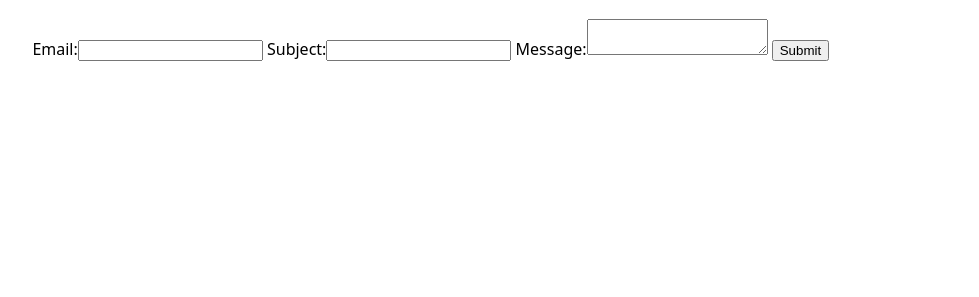
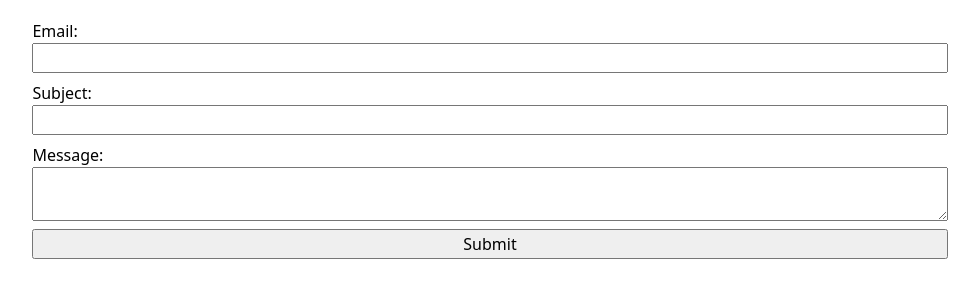
Before and after one commit to Kayempea/portfolio, a plain HTML site: page contact/index.html in a window 1280 px wide. Shown: the part 137-434 px from the top of the page, without its empty margins (150-1129 px from the left). Drawn offline with Linux system fonts and the light colour scheme.

Commit message:
Update style.css

```diff
--- a/style.css
+++ b/style.css
@@ -40,3 +40,15 @@ nav a:hover {
   border-bottom: 0.4em solid var(--color-accent);
   background-color: oklch(from var(--color-accent) 95% 5% h)
 }
+
+input, textarea, button {
+  font: inherit;
+  display: block;
+  width: 100%;
+  box-sizing: border-box;
+}
+
+label {
+  display: block;
+  margin-block: 0.5em; /* Add spacing before and after labels */
+}
```
